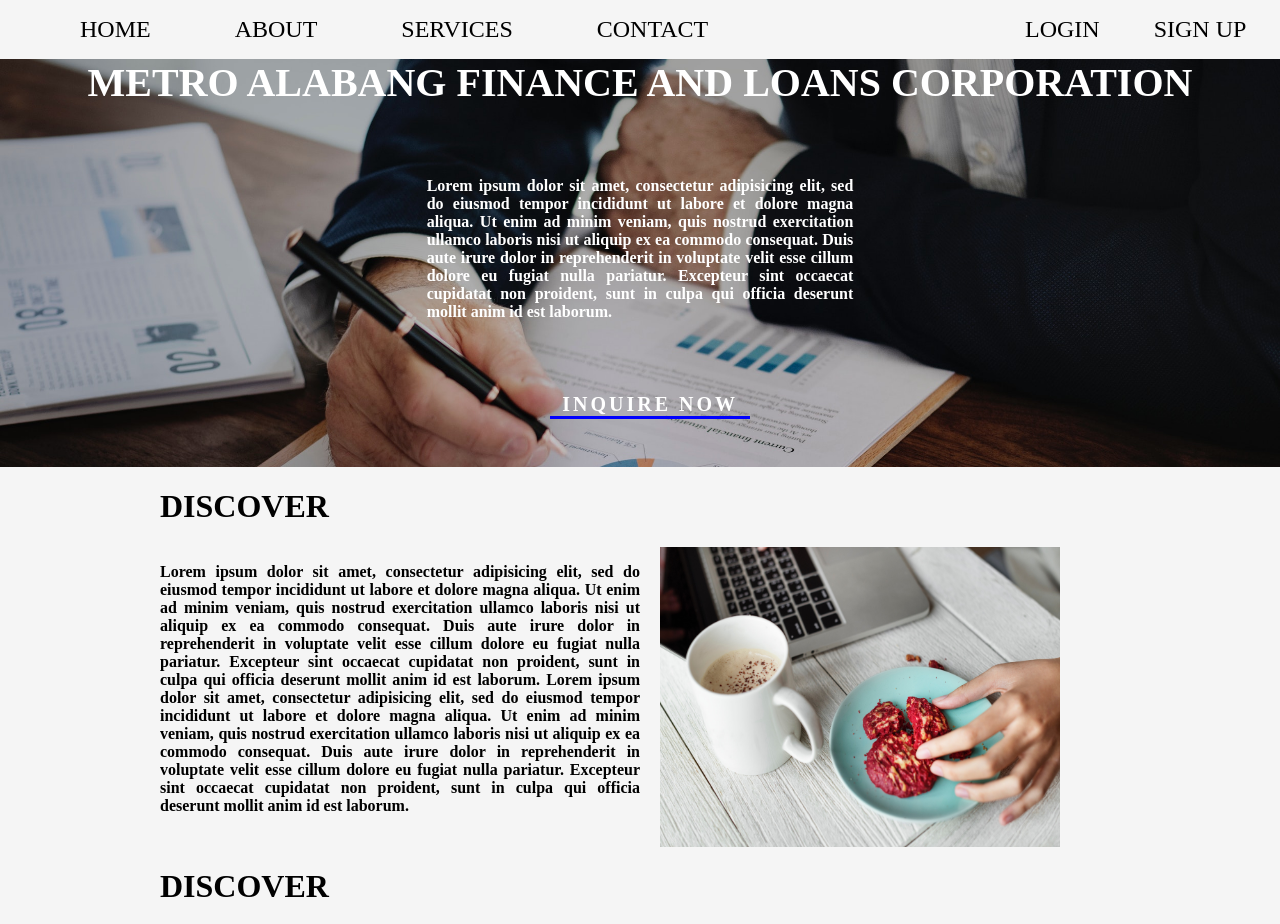
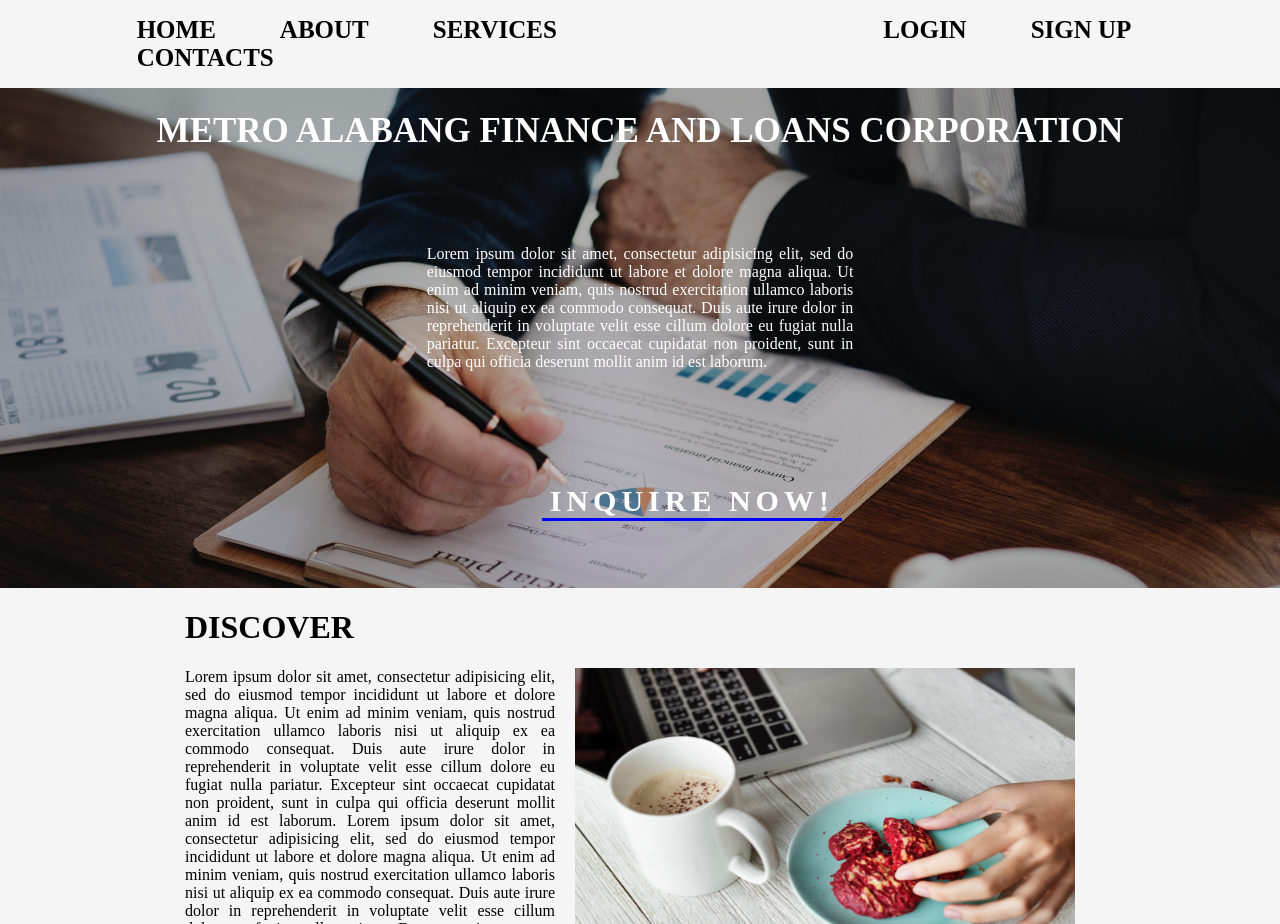
Before and after one commit to o2m8r/OLPaPM, a PHP site: page / in a window 1280 px wide. Shown: the top 924 px of the page. Run offline with PHP 8.4, Linux system fonts and the light colour scheme.

Commit message:
Add files via upload
Ideal homepage created!

```diff
--- /dev/null
+++ b/maflc/css/divider.css
@@ -0,0 +1,50 @@
+body{
+  margin: 0;
+  background-color: whitesmoke;
+  height: auto;
+}
+
+.grid{
+    display: grid;
+    grid-template-columns: repeat( 12, 1fr);
+}
+
+.slice-1, .slice-2, .slice-3, .slice-4, .slice-5, .slice-6, .slice-7, .slice-8, .slice-9, .slice-10, .slice-11, .slice-12{
+    grid-row-start: 1;
+}
+.slice-1 {
+    grid-column-start: 1;
+}
+.slice-2 {
+    grid-column-start: 2;
+}
+.slice-3 {
+    grid-column-start: 3;
+}
+.slice-4 {
+    grid-column-start: 4;
+}
+.slice-5 {
+    grid-column-start: 5;
+}
+.slice-6 {
+    grid-column-start: 6;
+}
+.slice-7 {
+    grid-column-start: 7;
+}
+.slice-8 {
+    grid-column-start: 8;
+}
+.slice-9 {
+    grid-column-start: 9;
+}
+.slice-10 {
+    grid-column-start: 10;
+}
+.slice-11 {
+    grid-column-start: 11;
+}
+.slice-12 {
+    grid-column-start: 12;
+}
--- a/maflc/css/luxury.css
+++ b/maflc/css/luxury.css
@@ -5,17 +5,17 @@
   padding: 0.7em calc(0.7em * 1.2);
   display: inline-block;
   position: relative;
-  font-size: 20px;
+  font-size: 30px;
   cursor: pointer;
   text-align: center;
-  width: 200px;
+  width: 300px;
 }
 .portfolio-experiment a .text {
   font-family: 'Century Gothic';
   font-weight: bold;
   transform: translate3d(0, 0.7em, 0);
   display: block;
-  letter-spacing: 3px;
+  letter-spacing: 5px;
   transition: transform 0.4s cubic-bezier(0.2, 0, 0, 1) 0.4s;
 }
 .portfolio-experiment a:after {
--- /dev/null
+++ b/maflc/css/styles.css
@@ -0,0 +1,77 @@
+/* This applies in header.php */
+
+.header{
+  position: -webkit-sticky;
+  position: sticky;
+  top: -1px;
+}
+
+ul{
+  -webkit-padding-start: 0px;
+}
+ul li{
+  display: inline-block;
+  list-style: none;
+}
+
+ul li a{
+  text-decoration: none;
+  color: black;
+  font-size: 25px;
+  font-family: 'Century Gothic';
+  font-weight: bolder;
+  margin: 0px 30px;
+}
+
+ul li a:hover{
+  color: blue;
+}
+/* This applies in header.php */
+
+/* This applies in footer.php */
+.footer{
+  bottom:0;
+  position: relative;
+  background-color: #202020;
+  padding: 4px;
+  height: 110px;
+}
+
+.icons{
+  margin-top: 15px;
+  height:70px;
+  width: 70px;
+  grid-column-end: 3;
+}
+
+h2{
+  font-family: 'Century Gothic';
+  color: white;
+}
+
+.whitespace{
+  margin-top: 30px;
+}
+
+/* This applies in footer.php */
+
+/* This applies in index.php */
+h1, p{
+  font-family: 'Century Gothic';
+}
+
+p{
+  margin: 0px;
+}
+
+img{
+  height: 300px;
+  width: 500px;
+  padding: 0px 20px;
+  grid-column: 7/11;
+}
+
+.title{
+  grid-column: 3/7;
+}
+/* This applies in index.php */
--- /dev/null
+++ b/maflc/footer.php
@@ -0,0 +1,32 @@
+<!DOCTYPE html>
+<html lang="en" dir="ltr">
+  <head>
+    <meta charset="utf-8">
+    <link rel="stylesheet" href="css/divider.css">
+    <link rel="stylesheet" href="css/styles.css">
+    <title>METRO ALABANG FINANCE AND LOANS CORPORATAION</title>
+  </head>
+
+<body>
+
+  <div class="grid footer">
+    <img class="slice-2 icons" src="img/icons/location.png" alt="No alternate file found">
+    <h2 class= "slice-3" style="grid-column-end: 8;">Unit 104, 513 Civic Prime Building Civic Dr, Alabang, Muntinlupa, 1770 Metro Manila</h2>
+    <h1 class="slice-8" style="grid-column-end: 12; color: white;">KEEP CONNECTED</h1>
+
+  </div>
+
+  <div class="grid footer">
+    <img class="slice-2 icons" src="img/icons/phone.png" alt="No alternate file found">
+    <h2 class= "slice-3" style="grid-column-end: 8; margin-top: 30px;">0999 815 4254</h2>
+    <p class="slice-8" style="grid-column-end: 12; color: white;">Copyright &copy; 2018</p>
+  </div>
+
+  <div class="grid footer">
+    <img class="slice-2 icons" src="img/icons/mail.png" alt="No alternate file found">
+    <h2 class= "slice-3" style="grid-column-end: 8;  margin-top: 30px;">malfc.transaction@gmail.com</h2>
+  </div>
+
+
+</body>
+</html>
--- a/maflc/header.php
+++ b/maflc/header.php
@@ -1,27 +1,26 @@
 <!DOCTYPE html>
 <html lang="en" dir="ltr">
-
   <head>
     <meta charset="utf-8">
-    <link rel="stylesheet" href="css/style.css" type="text/css">
-    <meta name="viewport" content="width=device-width, initial-scale=1.0">
+    <link rel="stylesheet" href="css/divider.css">
+    <link rel="stylesheet" href="css/styles.css">
     <title>METRO ALABANG FINANCE AND LOANS CORPORATION</title>
   </head>
 
 <body>
 
-  <div class="grid-12">
+  <div class="grid header">
 
-    <div class="nav-bar">
+    <div class="slice-2" style="grid-column-end: 8;">
       <ul>
         <li><a href="#">HOME</a></li>
         <li><a href="#">ABOUT</a></li>
         <li><a href="#">SERVICES</a></li>
-        <li><a href="#">CONTACT</a></li>
+        <li><a href="#">CONTACTS</a></li>
       </ul>
     </div>
 
-    <div class="login-bar">
+    <div class="slice-9" style="grid-column-end: 12;">
       <ul>
         <li><a href="#">LOGIN</a></li>
         <li><a href="#">SIGN UP</a></li>
@@ -30,5 +29,6 @@
 
   </div>
 
+
 </body>
 </html>
--- a/maflc/index.php
+++ b/maflc/index.php
@@ -1,68 +1,65 @@
 <!DOCTYPE html>
 <html lang="en" dir="ltr">
-<head>
-  <meta charset="utf-8">
-  <link rel="stylesheet" href="css/style.css" type="text/css">
-  <link rel="stylesheet" href="css/main.css" type="text/css">
-  <link rel="stylesheet" href="css/luxury.css" type="text/css">
-  <link rel = "shortcut icon" type = "img/ico" href = "img/maflc.ico"/>
-  <title>METRO ALABANG FINANCE AND LOANS CORPORATION</title>
-</head>
+  <head>
+    <meta charset="utf-8">
+    <link rel="stylesheet" href="css/luxury.css">
+    <link rel="icon" href="img/maflc.ico" type="img/ico">
+    <link rel="stylesheet" href="css/divider.css">
+    <title>METRO ALABANG FINANCE AND LOANS CORPORATION</title>
+  </head>
+
 <body>
   <?php
     require_once('header.php');
   ?>
+
 <!-- This is for banner -->
-  <div class="banner">
-
-    <div class="title">METRO ALABANG FINANCE AND LOANS CORPORATION</div>
-    <div class="details"><p>Lorem ipsum dolor sit amet, consectetur adipisicing elit, sed do eiusmod tempor incididunt ut labore et dolore magna aliqua. Ut enim ad minim veniam, quis nostrud exercitation ullamco laboris nisi ut aliquip ex ea commodo consequat. Duis aute irure dolor in reprehenderit in voluptate velit esse cillum dolore eu fugiat nulla pariatur. Excepteur sint occaecat cupidatat non proident, sunt in culpa qui officia deserunt mollit anim id est laborum.</p></div>
-
-<!-- This is a button -->
-    <section class="portfolio-experiment">
+  <div class="grid" style="background-image: url(img/maflcHeader.jpg); background-size: cover; width: 100%; height: 500px;background-repeat: no-repeat;">
+    <h1 style="grid-column: 1/13; text-align: center; color: white; font-size: 35px;">METRO ALABANG FINANCE AND LOANS CORPORATION</h1>
+    <p style="color: white; font-family: 'Century Gothic'; text-align: justify; grid-column:5/9;">Lorem ipsum dolor sit amet, consectetur adipisicing elit, sed do eiusmod tempor incididunt ut labore et dolore magna aliqua. Ut enim ad minim veniam, quis nostrud exercitation ullamco laboris nisi ut aliquip ex ea commodo consequat. Duis aute irure dolor in reprehenderit in voluptate velit esse cillum dolore eu fugiat nulla pariatur. Excepteur sint occaecat cupidatat non proident, sunt in culpa qui officia deserunt mollit anim id est laborum.</p>
+    <section class="portfolio-experiment" style="grid-column: 5/8; margin-left: 90px;">
       <a>
-        <span class="text">INQUIRE NOW</span>
+        <span class="text">INQUIRE NOW!</span>
         <span class="line -right"></span>
         <span class="line -top"></span>
         <span class="line -left"></span>
         <span class="line -bottom"></span>
       </a>
     </section>
-<!-- This is a button -->
   </div>
 <!-- This is for banner -->
 
-<!-- This is for some details -->
-  <div class="grid-8">
-    <h1>DISCOVER</h1>
-    <p>Lorem ipsum dolor sit amet, consectetur adipisicing elit, sed do eiusmod tempor incididunt ut labore et dolore magna aliqua. Ut enim ad minim veniam, quis nostrud exercitation ullamco laboris nisi ut aliquip ex ea commodo consequat. Duis aute irure dolor in reprehenderit in voluptate velit esse cillum dolore eu fugiat nulla pariatur. Excepteur sint occaecat cupidatat non proident, sunt in culpa qui officia deserunt mollit anim id est laborum. Lorem ipsum dolor sit amet, consectetur adipisicing elit, sed do eiusmod tempor incididunt ut labore et dolore magna aliqua. Ut enim ad minim veniam, quis nostrud exercitation ullamco laboris nisi ut aliquip ex ea commodo consequat. Duis aute irure dolor in reprehenderit in voluptate velit esse cillum dolore eu fugiat nulla pariatur. Excepteur sint occaecat cupidatat non proident, sunt in culpa qui officia deserunt mollit anim id est laborum.</p>
-    <img src="img/sample001.jpg" alt="No file found">
+  <div class="grid">
+    <h1 class="slice-3 title">DISCOVER</h1>
+    <p style="grid-column: 3/7; text-align: justify;">Lorem ipsum dolor sit amet, consectetur adipisicing elit, sed do eiusmod tempor incididunt ut labore et dolore magna aliqua. Ut enim ad minim veniam, quis nostrud exercitation ullamco laboris nisi ut aliquip ex ea commodo consequat. Duis aute irure dolor in reprehenderit in voluptate velit esse cillum dolore eu fugiat nulla pariatur. Excepteur sint occaecat cupidatat non proident, sunt in culpa qui officia deserunt mollit anim id est laborum. Lorem ipsum dolor sit amet, consectetur adipisicing elit, sed do eiusmod tempor incididunt ut labore et dolore magna aliqua. Ut enim ad minim veniam, quis nostrud exercitation ullamco laboris nisi ut aliquip ex ea commodo consequat. Duis aute irure dolor in reprehenderit in voluptate velit esse cillum dolore eu fugiat nulla pariatur. Excepteur sint occaecat cupidatat non proident, sunt in culpa qui officia deserunt mollit anim id est laborum.</p>
+    <img src="img/sample001.jpg" alt="No alternate file">
   </div>
 
-  <div class="grid-8">
-    <h1>DISCOVER</h1>
-    <p>Lorem ipsum dolor sit amet, consectetur adipisicing elit, sed do eiusmod tempor incididunt ut labore et dolore magna aliqua. Ut enim ad minim veniam, quis nostrud exercitation ullamco laboris nisi ut aliquip ex ea commodo consequat. Duis aute irure dolor in reprehenderit in voluptate velit esse cillum dolore eu fugiat nulla pariatur. Excepteur sint occaecat cupidatat non proident, sunt in culpa qui officia deserunt mollit anim id est laborum. Lorem ipsum dolor sit amet, consectetur adipisicing elit, sed do eiusmod tempor incididunt ut labore et dolore magna aliqua. Ut enim ad minim veniam, quis nostrud exercitation ullamco laboris nisi ut aliquip ex ea commodo consequat. Duis aute irure dolor in reprehenderit in voluptate velit esse cillum dolore eu fugiat nulla pariatur. Excepteur sint occaecat cupidatat non proident, sunt in culpa qui officia deserunt mollit anim id est laborum.</p>
-    <img src="img/sample002.jpg" alt="No file found">
+  <div class="grid">
+    <h1 class="slice-3 title">RECOVER</h1>
+    <p style="grid-column: 3/7; text-align: justify;">Lorem ipsum dolor sit amet, consectetur adipisicing elit, sed do eiusmod tempor incididunt ut labore et dolore magna aliqua. Ut enim ad minim veniam, quis nostrud exercitation ullamco laboris nisi ut aliquip ex ea commodo consequat. Duis aute irure dolor in reprehenderit in voluptate velit esse cillum dolore eu fugiat nulla pariatur. Excepteur sint occaecat cupidatat non proident, sunt in culpa qui officia deserunt mollit anim id est laborum. Lorem ipsum dolor sit amet, consectetur adipisicing elit, sed do eiusmod tempor incididunt ut labore et dolore magna aliqua. Ut enim ad minim veniam, quis nostrud exercitation ullamco laboris nisi ut aliquip ex ea commodo consequat. Duis aute irure dolor in reprehenderit in voluptate velit esse cillum dolore eu fugiat nulla pariatur. Excepteur sint occaecat cupidatat non proident, sunt in culpa qui officia deserunt mollit anim id est laborum.</p>
+    <img src="img/sample002.jpg" alt="No alternate file">
   </div>
 
-  <div class="grid-8">
-    <h1>RECOVER</h1>
-    <p>Lorem ipsum dolor sit amet, consectetur adipisicing elit, sed do eiusmod tempor incididunt ut labore et dolore magna aliqua. Ut enim ad minim veniam, quis nostrud exercitation ullamco laboris nisi ut aliquip ex ea commodo consequat. Duis aute irure dolor in reprehenderit in voluptate velit esse cillum dolore eu fugiat nulla pariatur. Excepteur sint occaecat cupidatat non proident, sunt in culpa qui officia deserunt mollit anim id est laborum. Lorem ipsum dolor sit amet, consectetur adipisicing elit, sed do eiusmod tempor incididunt ut labore et dolore magna aliqua. Ut enim ad minim veniam, quis nostrud exercitation ullamco laboris nisi ut aliquip ex ea commodo consequat. Duis aute irure dolor in reprehenderit in voluptate velit esse cillum dolore eu fugiat nulla pariatur. Excepteur sint occaecat cupidatat non proident, sunt in culpa qui officia deserunt mollit anim id est laborum.</p>
-    <img src="img/sample003.jpg" alt="No file found">
+  <div class="grid">
+    <h1 class="slice-3 title">WHATEVER</h1>
+    <p style="grid-column: 3/7; text-align: justify;">Lorem ipsum dolor sit amet, consectetur adipisicing elit, sed do eiusmod tempor incididunt ut labore et dolore magna aliqua. Ut enim ad minim veniam, quis nostrud exercitation ullamco laboris nisi ut aliquip ex ea commodo consequat. Duis aute irure dolor in reprehenderit in voluptate velit esse cillum dolore eu fugiat nulla pariatur. Excepteur sint occaecat cupidatat non proident, sunt in culpa qui officia deserunt mollit anim id est laborum. Lorem ipsum dolor sit amet, consectetur adipisicing elit, sed do eiusmod tempor incididunt ut labore et dolore magna aliqua. Ut enim ad minim veniam, quis nostrud exercitation ullamco laboris nisi ut aliquip ex ea commodo consequat. Duis aute irure dolor in reprehenderit in voluptate velit esse cillum dolore eu fugiat nulla pariatur. Excepteur sint occaecat cupidatat non proident, sunt in culpa qui officia deserunt mollit anim id est laborum.</p>
+    <img src="img/sample003.jpg" alt="No alternate file">
   </div>
 
-  <div class="grid-8">
-    <h1>WHATEVER</h1>
-    <p>Lorem ipsum dolor sit amet, consectetur adipisicing elit, sed do eiusmod tempor incididunt ut labore et dolore magna aliqua. Ut enim ad minim veniam, quis nostrud exercitation ullamco laboris nisi ut aliquip ex ea commodo consequat. Duis aute irure dolor in reprehenderit in voluptate velit esse cillum dolore eu fugiat nulla pariatur. Excepteur sint occaecat cupidatat non proident, sunt in culpa qui officia deserunt mollit anim id est laborum. Lorem ipsum dolor sit amet, consectetur adipisicing elit, sed do eiusmod tempor incididunt ut labore et dolore magna aliqua. Ut enim ad minim veniam, quis nostrud exercitation ullamco laboris nisi ut aliquip ex ea commodo consequat. Duis aute irure dolor in reprehenderit in voluptate velit esse cillum dolore eu fugiat nulla pariatur. Excepteur sint occaecat cupidatat non proident, sunt in culpa qui officia deserunt mollit anim id est laborum.</p>
-    <img src="img/sample004.jpeg" alt="No file found">
+  <div class="grid">
+    <h1 class="slice-3 title">LIKE OMG</h1>
+    <p style="grid-column: 3/7; text-align: justify;">Lorem ipsum dolor sit amet, consectetur adipisicing elit, sed do eiusmod tempor incididunt ut labore et dolore magna aliqua. Ut enim ad minim veniam, quis nostrud exercitation ullamco laboris nisi ut aliquip ex ea commodo consequat. Duis aute irure dolor in reprehenderit in voluptate velit esse cillum dolore eu fugiat nulla pariatur. Excepteur sint occaecat cupidatat non proident, sunt in culpa qui officia deserunt mollit anim id est laborum. Lorem ipsum dolor sit amet, consectetur adipisicing elit, sed do eiusmod tempor incididunt ut labore et dolore magna aliqua. Ut enim ad minim veniam, quis nostrud exercitation ullamco laboris nisi ut aliquip ex ea commodo consequat. Duis aute irure dolor in reprehenderit in voluptate velit esse cillum dolore eu fugiat nulla pariatur. Excepteur sint occaecat cupidatat non proident, sunt in culpa qui officia deserunt mollit anim id est laborum.</p>
+    <img src="img/sample004.jpeg" alt="No alternate file">
   </div>
 
-  <div class="grid-8">
-    <h1>LIKE OMG!</h1>
-    <p>Lorem ipsum dolor sit amet, consectetur adipisicing elit, sed do eiusmod tempor incididunt ut labore et dolore magna aliqua. Ut enim ad minim veniam, quis nostrud exercitation ullamco laboris nisi ut aliquip ex ea commodo consequat. Duis aute irure dolor in reprehenderit in voluptate velit esse cillum dolore eu fugiat nulla pariatur. Excepteur sint occaecat cupidatat non proident, sunt in culpa qui officia deserunt mollit anim id est laborum. Lorem ipsum dolor sit amet, consectetur adipisicing elit, sed do eiusmod tempor incididunt ut labore et dolore magna aliqua. Ut enim ad minim veniam, quis nostrud exercitation ullamco laboris nisi ut aliquip ex ea commodo consequat. Duis aute irure dolor in reprehenderit in voluptate velit esse cillum dolore eu fugiat nulla pariatur. Excepteur sint occaecat cupidatat non proident, sunt in culpa qui officia deserunt mollit anim id est laborum.</p>
-    <img src="img/sample005.jpg" alt="No file found">
+  <div style="margin-top: 30px;">
+
   </div>
-<!-- This is for some details -->
+
+  <?php
+    require_once('footer.php')
+  ?>
 
 </body>
 </html>
```
Also changed, not shown: maflc/css/pizza.css (+13 -18 lines), maflc/img/icons/location.png (added), maflc/img/icons/mail.png (added), maflc/img/icons/phone.png (added).
